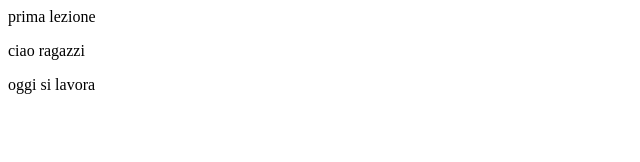
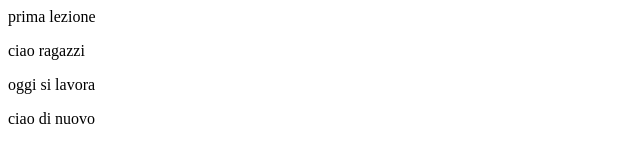
Before and after one commit to graziarandazzo/lezione_4, a plain HTML site: page index.html in a window 1280 px wide. Shown: the full height of the page, 0-640 px from the left. Drawn offline with Linux system fonts and the light colour scheme.

Commit message:
agigiunto secondo paragrafo

```diff
--- a/index.html
+++ b/index.html
@@ -6,5 +6,6 @@
         <h>prima lezione</h>
         <p>ciao ragazzi</p>
         <p>oggi si lavora</p>
+        <p>ciao di nuovo</p>
     </body>
 </html>
```
